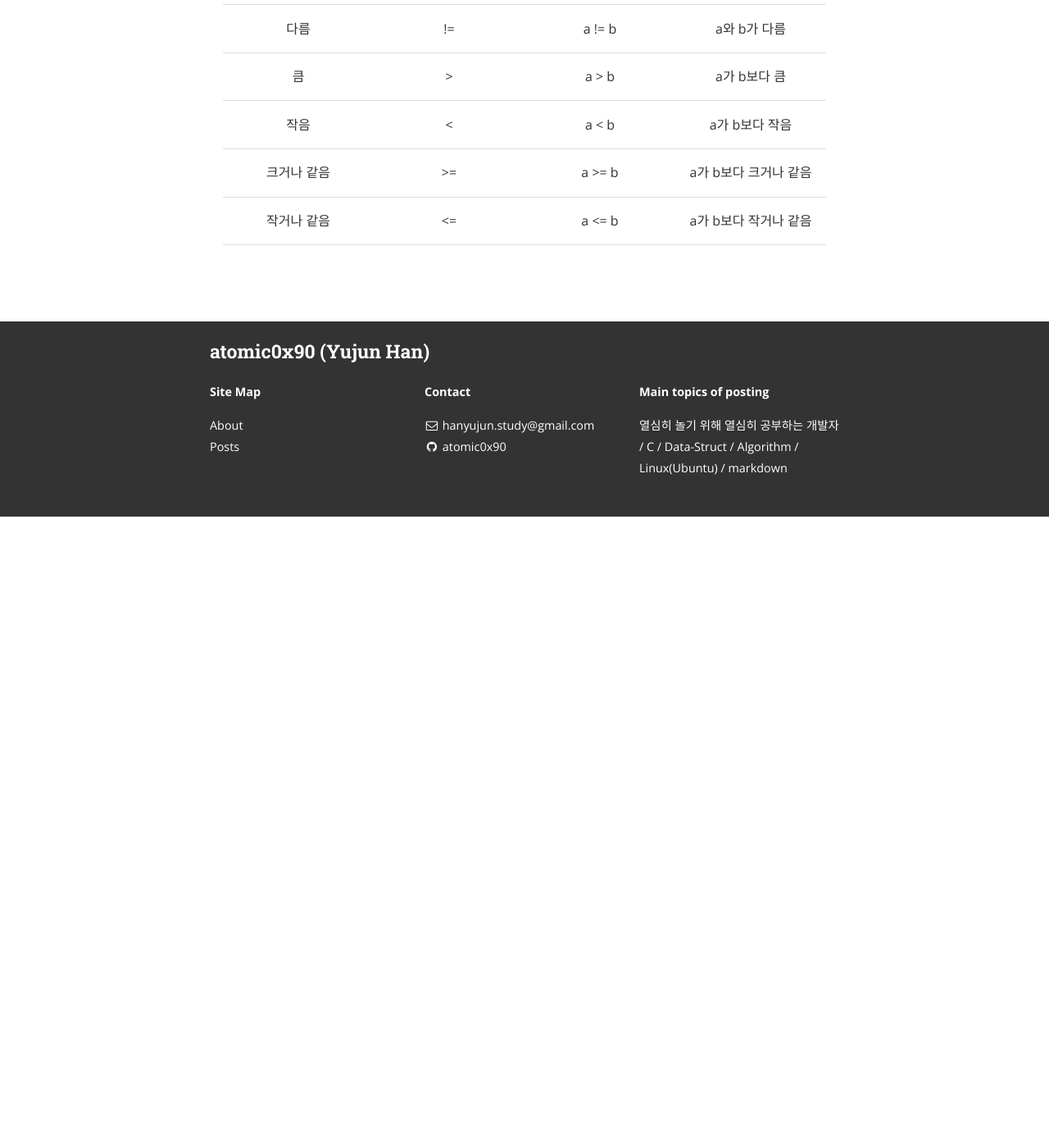
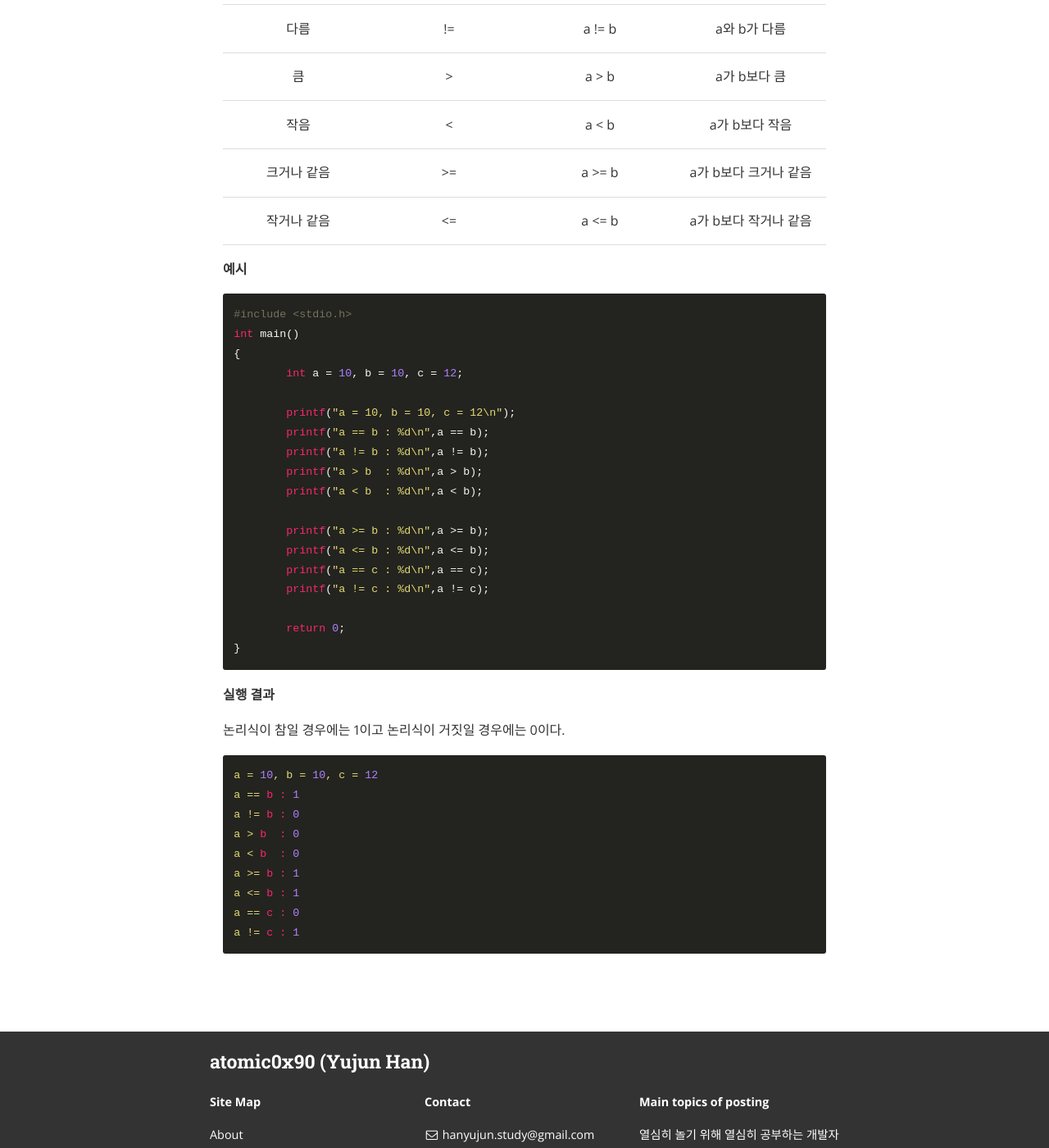
Before and after one commit to atomic0x90/atomic0x90.github.io, a Jekyll site: the page built from _posts/2019-06-14-comparative-operator.markdown, in a window 1280 px wide and 1400 px high, scrolled down 1066 px. Shown: the whole window at 82% size. Built offline with Jekyll 4.4.1, drawn with Linux system fonts in a browser that asks for light colours; nearby versions of some CDN libraries; comment, search, counter and statistics services are not loaded; before the commit the page ends 1696 px from its top, so only the background shows below that.

Commit message:
Add example

````diff
--- a/_posts/2019-06-14-comparative-operator.markdown
+++ b/_posts/2019-06-14-comparative-operator.markdown
@@ -35,8 +35,45 @@ cover:  "/assets/instacode.png"
 크거나 같음	|>=		|a >= b		|a가 b보다 크거나 같음
 작거나 같음	|<=		|a <= b		|a가 b보다 작거나 같음
 
+**예시**
+
+```c
+#include <stdio.h>
+int main()
+{
+        int a = 10, b = 10, c = 12;
+
+        printf("a = 10, b = 10, c = 12\n");
+        printf("a == b : %d\n",a == b);
+        printf("a != b : %d\n",a != b);
+        printf("a > b  : %d\n",a > b);
+        printf("a < b  : %d\n",a < b);
+
+        printf("a >= b : %d\n",a >= b);
+        printf("a <= b : %d\n",a <= b);
+        printf("a == c : %d\n",a == c);
+        printf("a != c : %d\n",a != c);
+
+        return 0;
+}
+```
 
 
+**실행 결과**
+
+논리식이 참일 경우에는 1이고 논리식이 거짓일 경우에는 0이다.
+
+```bash
+a = 10, b = 10, c = 12
+a == b : 1
+a != b : 0
+a > b  : 0
+a < b  : 0
+a >= b : 1
+a <= b : 1
+a == c : 0
+a != c : 1
+```
 
 
 
````
